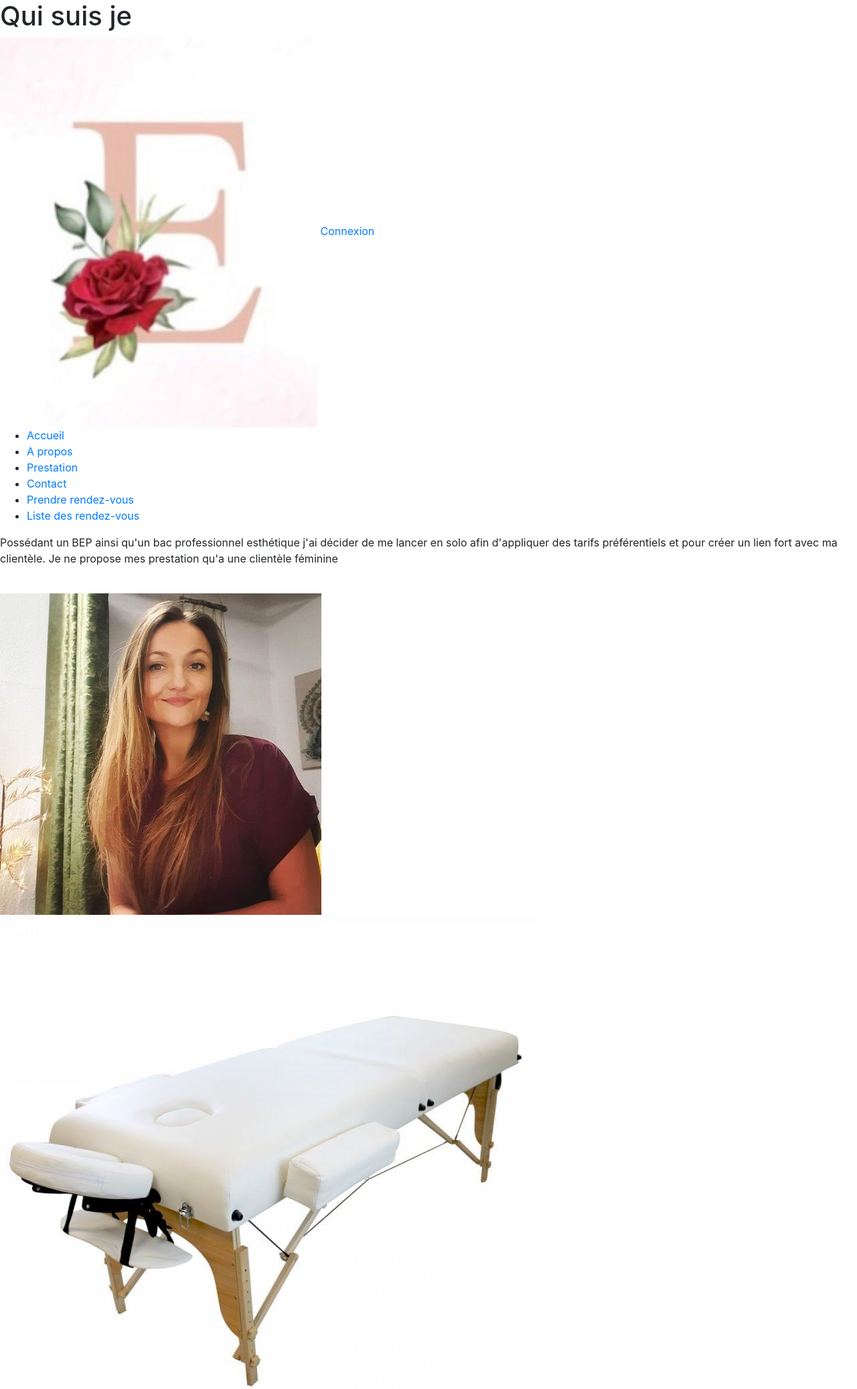
After one commit to Sama-bnz/projet-emma, a Symfony app: template templates/admin/apropos.html.twig in a window 1280 px wide. The commit adds this page. Shown: the top 2074 px of the page at 67% size. Run offline with Twig, Linux system fonts and the light colour scheme; the template is opened without the code that fills it, so the values that code supplies are empty; some libraries are stand-ins or nearby versions.

Commit message:
update about me page

```diff
--- a/src/Controller/admin/AdminHomeController.php
+++ b/src/Controller/admin/AdminHomeController.php
@@ -7,11 +7,14 @@ use Symfony\Component\Routing\Annotation\Route;
 
 class AdminHomeController extends AbstractController
 {
+    //Je créer une route home qui sera ma page d'acceuil
     /**
      * @Route("/", name="home")
      */
+    //Je créer la fonction home
     public function home()
     {
+        //Je renvoi vers mon twig
         return $this->render('home.html.twig');
     }
 }
--- a/src/Controller/admin/AdminReservationController.php
+++ b/src/Controller/admin/AdminReservationController.php
@@ -4,7 +4,6 @@ namespace App\Controller\admin;
 
 use App\Entity\Reservation;
 use App\Form\ReservationType;
-use App\Repository\AuthorRepository;
 use App\Repository\ReservationRepository;
 use Doctrine\ORM\EntityManagerInterface;
 use Symfony\Bundle\FrameworkBundle\Controller\AbstractController;
--- /dev/null
+++ b/templates/admin/apropos.html.twig
@@ -0,0 +1,14 @@
+{% extends 'admin/base.html.twig' %}
+
+{% block title %}
+    <title>A propos</title>
+    <h1>Qui suis je</h1>
+{% endblock %}
+
+{% block body %}
+<p>Possédant un BEP ainsi qu'un bac professionnel esthétique  j'ai décider de me lancer en solo afin d'appliquer des tarifs préférentiels et pour créer un lien fort avec ma clientèle.
+    Je ne propose mes prestation qu'a une clientèle féminine</p>
+    <br>
+    <img src="{{ asset('assets/img/manon_image.jpg') }}">
+    <img src="{{ asset('assets/img/table.jpg') }}">
+{% endblock %}
--- a/templates/admin/base.html.twig
+++ b/templates/admin/base.html.twig
@@ -18,7 +18,7 @@
     <nav>
         <ul>
             <li class="nav-items"><a href="{{ path ('home')}}">Accueil</a></li>
-            <li><a href="">A propos</a></li>
+            <li><a href="{{ path('admin_apropos') }}">A propos</a></li>
             <li class="nav-items"><a href="">Prestation</a></li>
             <li><a href="{{ path('admin_contact')}}">Contact</a></li>
             <li class="nav-items"><a href="{{ path('admin_reservation') }}">Prendre rendez-vous</a></li>
@@ -29,12 +29,11 @@
 
 <main>
 
-    {% block main %}
+    {% block body %}
     {% endblock %}
 </main>
 <footer>
-    {% block footer %}
-    {% endblock %}
+    <img class="logo" src="{{ asset('assets/img/logo_emma.jpg') }}">
 </footer>
 {% block js %}
     <script src="https://cdn.jsdelivr.net/npm/bootstrap@5.1.3/dist/js/bootstrap.min.js"></script>
--- a/templates/admin/contact.html.twig
+++ b/templates/admin/contact.html.twig
@@ -5,7 +5,7 @@
 {% endblock %}
 
 
-{% block main %}
+{% block body %}
 
 <h1>Emplacement</h1>
 <img class="image" src="{{ asset('assets/img/emplacement_emma.png') }}">
--- a/templates/base.html.twig
+++ b/templates/base.html.twig
@@ -18,7 +18,7 @@
         <nav>
             <ul>
                 <li><a href="{{ path ('home')}}">Accueil</a></li>
-                <li><a href="">A propos</a></li>
+                <li><a href="{{ path('admin_apropos') }}">A propos</a></li>
                 <li><a href="">Prestation</a></li>
                 <li><a href="{{ path('admin_contact')}}">Contact</a></li>
                 <li class="nav-items"><a href="{{ path('admin_reservation') }}">Prendre rendez-vous</a></li>
@@ -31,8 +31,7 @@
         {% block body %}
         {% endblock %}
         <footer>
-            {% block footer %}
-            {% endblock %}
+            <img class="logo" src="{{ asset('assets/img/logo_emma.jpg') }}">
         </footer>
         {% block js %}
             <script src="https://cdn.jsdelivr.net/npm/bootstrap@5.1.3/dist/js/bootstrap.min.js"></script>
```
Also changed, not shown: src/Controller/admin/AdminAproposController.php (added, +20 -0 lines), public/assets/img/manon_image.jpg (added), public/assets/img/table.jpg (added).
